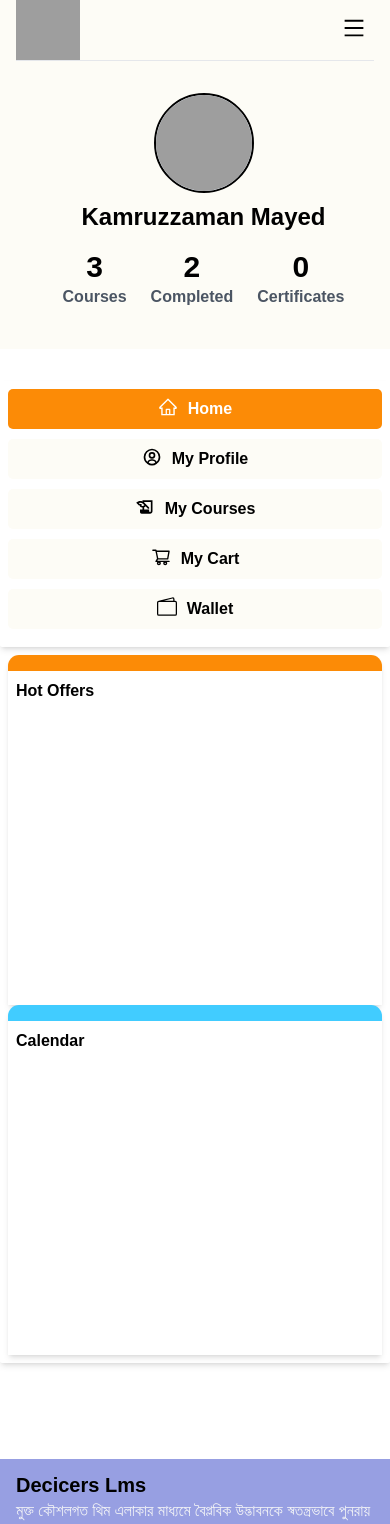
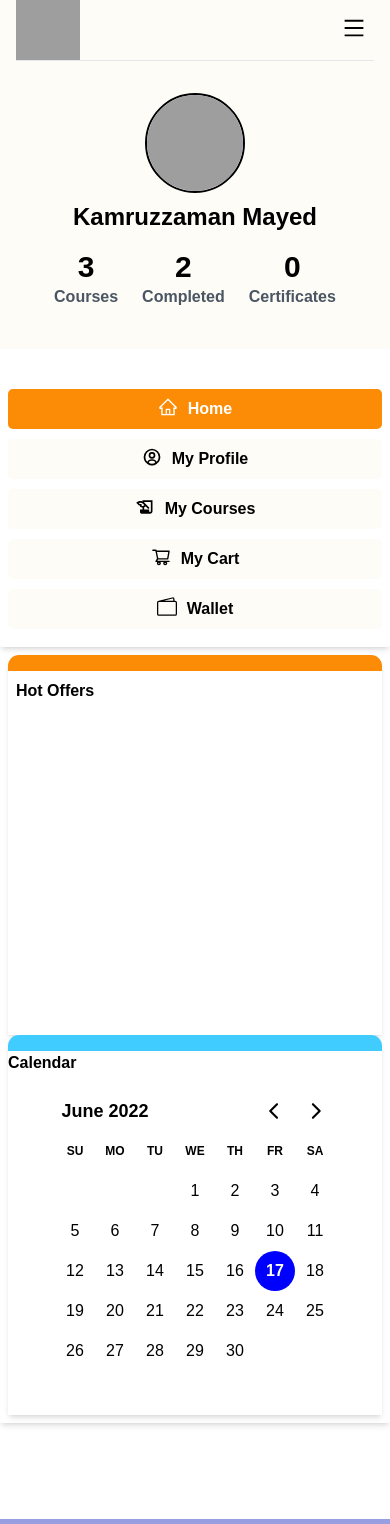
Before and after one commit to teamdeciders/Deciders-Lms, a React (Create React App) app: page /dashboard in a window 390 px wide. Shown: the top 1524 px of the page. Built offline with nearby package versions, Linux system fonts and the light colour scheme; grey boxes are pictures that could not be loaded.

Commit message:
responsive issue fixed and calander fixed

```diff
--- a/package.json
+++ b/package.json
@@ -6,7 +6,9 @@
     "@testing-library/jest-dom": "^5.16.4",
     "@testing-library/react": "^13.3.0",
     "@testing-library/user-event": "^13.5.0",
+    "date-fns": "^2.28.0",
     "react": "^18.1.0",
+    "react-day-picker": "^8.0.7",
     "react-dom": "^18.1.0",
     "react-icons": "^4.4.0",
     "react-router-dom": "^6.3.0",
--- a/src/Dashboard/Dashboard.js
+++ b/src/Dashboard/Dashboard.js
@@ -12,7 +12,7 @@ const Dashboard = () => {
     <div className=''>
       <div className='  bg-[#FDFCF6] w-full '>
         <div className='lg:max-w-7xl md-w-full  mx-auto px-4  md:px-12 '>
-          <div className=" mx-auto w-[375px] py-8">
+          <div className=" mx-auto md:w-[375px] py-8">
             <div className="w-[100px] h-[100px] rounded-full mx-auto bg-blue-50 border-2 border-black overflow-hidden ">
               <img className='w-full h-full' src="https://encrypted-tbn0.gstatic.com/images?q=tbn:ANd9GcSwejmeEUc09aMbmR3vgKj9udJaNn9imJO0uPD1ksSgNUyL2Vu1-2rj3CYk493Ku0BPGbY&usqp=CAU" alt="" />
             </div>
--- a/src/Dashboard/DashboardHome.js
+++ b/src/Dashboard/DashboardHome.js
@@ -1,9 +1,15 @@
 import React from 'react';
+import { useState } from 'react';
+import { DayPicker } from 'react-day-picker';
+import 'react-day-picker/dist/style.css';
 
 const DashboardHome = () => {
+
+    const [date, setDate] = useState(new Date())
+
     return (
         <div className='md:flex gap-10 justify-center'>
-            <div className='cs-round rounded-md shadow-md relative  w-full h-[350px]  md:max-w-md'>
+            <div className='cs-round rounded-md shadow-md relative  w-full h-[380px]  md:max-w-md'>
                 <div className='bg-[#FC8B06] cs-round h-4 rounded-md absulate top-0 '></div>
                 <div className="p-2">
                     <h3 className='font-bold'>Hot Offers</h3>
@@ -11,11 +17,17 @@ const DashboardHome = () => {
                 </div>
 
             </div>
-            <div className='cs-round rounded-md shadow-md relative  w-full h-[350px]  md:max-w-md'>
+            <div className='cs-round rounded-md shadow-md relative  w-full h-[380px]  md:max-w-md'>
                 <div className='bg-[#41CCFF] cs-round h-4 rounded-md absulate top-0 '></div>
-                <div className="p-2">
+                <div className="md:p-2">
                     <h3 className='font-bold'>Calendar</h3>
-
+                    <div className='flex justify-center items-center w-full'>
+                        <DayPicker
+                            mode='single'
+                            selected={date}
+                            onSelect={setDate}
+                        />
+                    </div>
                 </div>
             </div>
 
```
Also changed, not shown: 1 other file (tests, documents, lock files or other folders).
